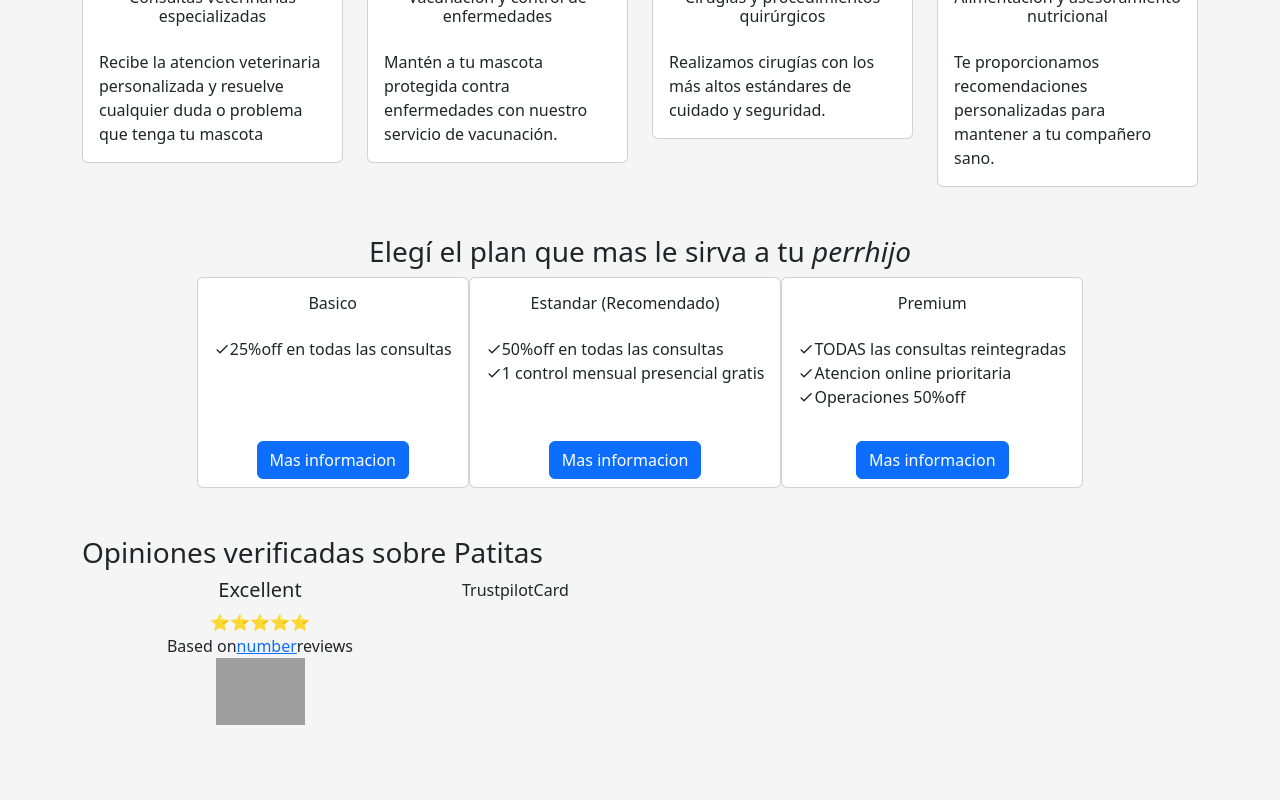
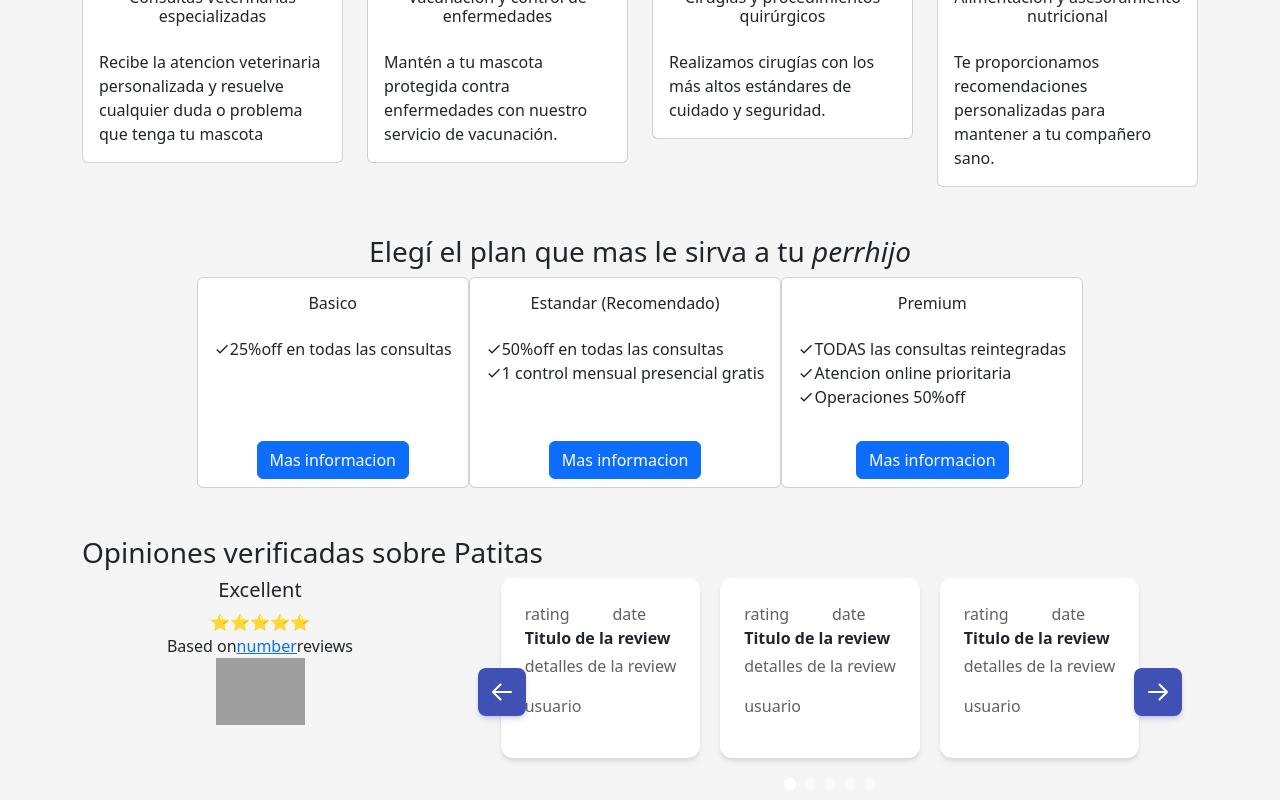
Before and after one commit to sergiohomet/proyecto-3-grupo-2, a React (Vite) app: page / in a window 1280 px wide. Shown: the part 522-1322 px from the top of the page. Before the commit the page ends 1295 px from the top, so only its background shows below. Built offline with nearby package versions, Linux system fonts and the light colour scheme; grey boxes are pictures that could not be loaded.

Commit message:
agregué el carrusel en trustpilot

```diff
--- a/package.json
+++ b/package.json
@@ -22,7 +22,6 @@
     "react-icons": "^4.11.0",
     "react-router-dom": "^6.16.0",
     "sass": "^1.68.0",
-    "tailwindcss": "^3.3.3",
     "yup": "^1.3.0"
   },
   "devDependencies": {
@@ -33,6 +32,7 @@
     "eslint-plugin-react": "^7.32.2",
     "eslint-plugin-react-hooks": "^4.6.0",
     "eslint-plugin-react-refresh": "^0.4.3",
+    "tailwindcss": "^3.3.3",
     "vite": "^4.4.5"
   }
 }
--- a/src/App.jsx
+++ b/src/App.jsx
@@ -1,4 +1,4 @@
-import Index from "./pages/Index";
+import Index from "./pages";
 import { Route, Routes } from "react-router-dom";
 import AdminPacientes from "./pages/AdminPacientes";
 import AdminTurnos from "./pages/AdminTurnos";
--- a/src/components/Trustpilot/Trustpilot.jsx
+++ b/src/components/Trustpilot/Trustpilot.jsx
@@ -1,5 +1,6 @@
 import React from "react";
-import TrustpilotCard from "./TrustpilotCard";
+
+import TrustpilotGrid from "./TrustpilotGrid";
 
 const Trustpilot = () => {
   return (
@@ -23,7 +24,7 @@ const Trustpilot = () => {
           </div>
         </div>
         <div className="col-8">
-          <TrustpilotCard />
+          <TrustpilotGrid />
         </div>
       </div>
     </>
--- a/src/components/Trustpilot/TrustpilotCard.jsx
+++ b/src/components/Trustpilot/TrustpilotCard.jsx
@@ -1,7 +1,26 @@
 import React from "react";
+import { Card, CardBody } from "@material-tailwind/react";
 
-const TrustpilotCard = () => {
-  return <div>TrustpilotCard</div>;
+const TrustpilotCard = ({ review }) => {
+  return (
+    <>
+      <Card className=" mb-5">
+        <CardBody>
+          <div className="row">
+            <div className="col-6">rating</div>
+            <div className="col-6">date</div>
+          </div>
+          <div className="text-start">
+            <p className="font-bold text-dark mb-1 text-gray-700">
+              Titulo de la review
+            </p>
+            <p className="font-normal">detalles de la review</p>
+            <p className="font-normal">usuario</p>
+          </div>
+        </CardBody>
+      </Card>
+    </>
+  );
 };
 
 export default TrustpilotCard;
--- /dev/null
+++ b/src/components/Trustpilot/TrustpilotGrid.jsx
@@ -0,0 +1,83 @@
+import React from "react";
+import TrustpilotCard from "./TrustpilotCard";
+import { Carousel, IconButton } from "@material-tailwind/react";
+import { review } from "../../data/reviews";
+
+const TrustpilotGrid = () => {
+  const reviewsGroups = [];
+  for (let i = 0; i < review.length; i += 3) {
+    reviewsGroups.push(review.slice(i, i + 3));
+  }
+  return (
+    <>
+      <div className="flex mx-auto">
+        <Carousel
+          className="rounded-xl"
+          autoplay={true}
+          autoplayDelay={7000}
+          loop={true}
+          prevArrow={({ handlePrev }) => (
+            <IconButton
+              variant="filled"
+              color="indigo"
+              size="lg"
+              onClick={handlePrev}
+              className="!absolute top-2/4 left-4 -translate-y-2/4 hidden lg:block"
+            >
+              <svg
+                xmlns="http://www.w3.org/2000/svg"
+                fill="none"
+                viewBox="0 0 24 24"
+                strokeWidth={2}
+                stroke="currentColor"
+                className="h-6 w-6"
+              >
+                <path
+                  strokeLinecap="round"
+                  strokeLinejoin="round"
+                  d="M10.5 19.5L3 12m0 0l7.5-7.5M3 12h18"
+                />
+              </svg>
+            </IconButton>
+          )}
+          nextArrow={({ handleNext }) => (
+            <IconButton
+              variant="filled"
+              color="indigo"
+              size="lg"
+              onClick={handleNext}
+              className="!absolute top-2/4 !right-4 -translate-y-2/4 hidden lg:block"
+            >
+              <svg
+                xmlns="http://www.w3.org/2000/svg"
+                fill="none"
+                viewBox="0 0 24 24"
+                strokeWidth={2}
+                stroke="currentColor"
+                className="h-6 w-6"
+              >
+                <path
+                  strokeLinecap="round"
+                  strokeLinejoin="round"
+                  d="M13.5 4.5L21 12m0 0l-7.5 7.5M21 12H3"
+                />
+              </svg>
+            </IconButton>
+          )}
+        >
+          {reviewsGroups.map((group, index) => (
+            <div key={index} className="flex justify-center items-center">
+              {group.map((data, i) => (
+                <div key={i} className="mr-5">
+                  <TrustpilotCard review={data} />
+                </div>
+              ))}
+            </div>
+          ))}
+        </Carousel>
+      </div>
+    </>
+  );
+};
+
+export default TrustpilotGrid;
```
Also changed, not shown: 1 other file (tests, documents, lock files or other folders).
